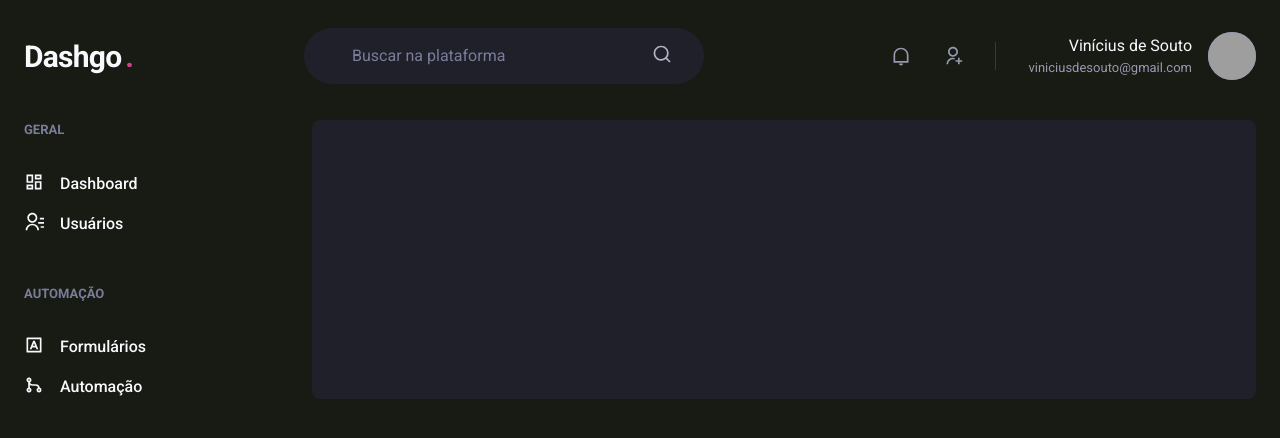
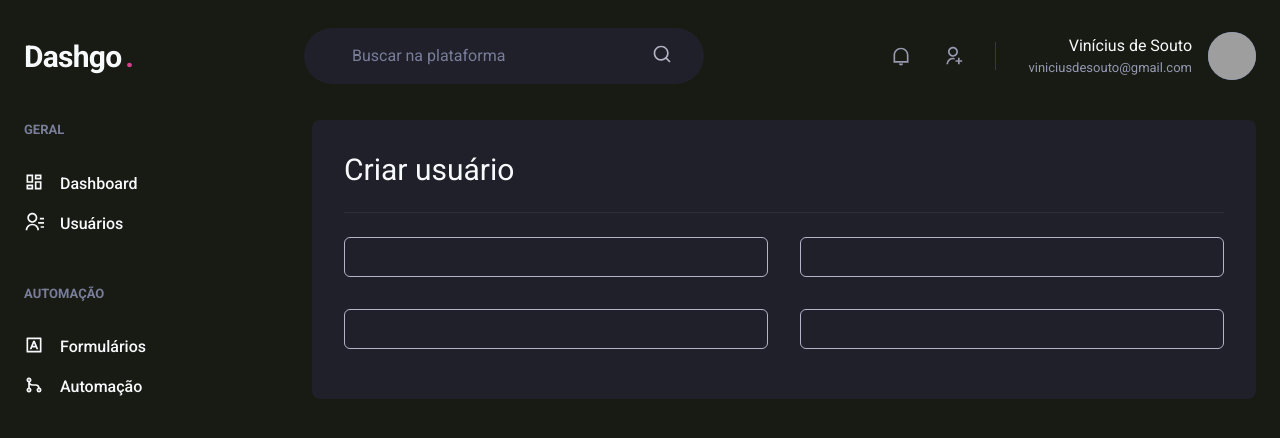
Before and after one commit to soutovnc/dashgo, a Next.js app: page /users/create in a window 1280 px wide. Shown: the top 438 px of the page. Built offline with nearby package versions, Linux system fonts and the light colour scheme; grey boxes are pictures that could not be loaded.

Commit message:
finali form

```diff
--- a/src/pages/users/create.tsx
+++ b/src/pages/users/create.tsx
@@ -1,4 +1,4 @@
-import { Box, Flex } from "@chakra-ui/react";
+import { Box, Divider, Flex, Heading, Input, SimpleGrid, VStack } from "@chakra-ui/react";
 
 import { Header } from "../../components/Header";
 import { Sidebar } from '../../components/Sidebar'
@@ -18,7 +18,21 @@ export default function CreateUser() {
         <Sidebar />
 
         <Box flex="1" borderRadius={8} bg="gray.800" p="8">
+          <Heading size="lg" fontWeight="normal">Criar usuário</Heading>
 
+          <Divider my="6" borderColor="gray.700" />
+
+          <VStack spacing="8">
+            <SimpleGrid minChildWidth="240px" spacing="8" w="100%">
+              <Input name="name" label="Nome completo" />
+              <Input name="email" type="email" label="E-mail" />
+            </SimpleGrid>
+
+            <SimpleGrid minChildWidth="240px" spacing="8" w="100%">
+              <Input name="password" type="password" label="Senha" />
+              <Input name="password_confirmation" type="password" label="Confirmação da senha" />
+            </SimpleGrid>
+          </VStack>
         </Box>
       </Flex>
     </Box>
```
